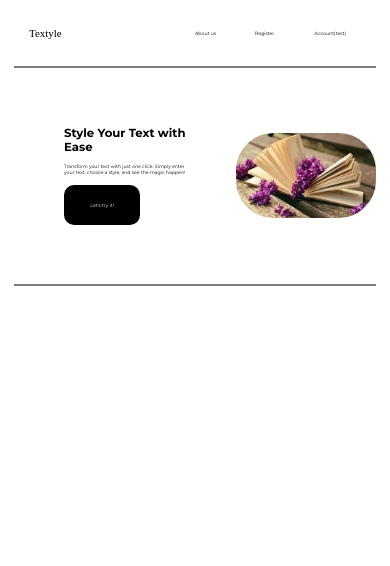
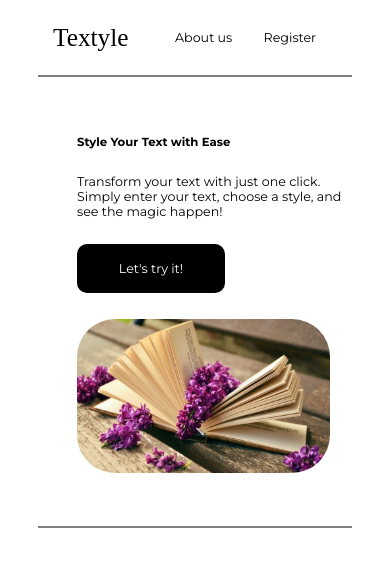
Before and after one commit to Nickolaus-899/Textyle-Frontend, a React (Create React App) app: page / in a window 390 px wide. Shown: the top 566 px of the page. Built offline with nearby package versions, Linux system fonts and the light colour scheme; a web font is replaced by a local one.

Commit message:
mobile view start

```diff
--- a/src/components/css/index.css
+++ b/src/components/css/index.css
@@ -11,6 +11,12 @@
 
 .OptionsStyle > * {
     margin-top: 15px;
+}
+
+@media only screen and (max-width: 800px) {
+    .TranslateWrapper {
+
+    }
 }
 
 /*-------------------------------*/
--- a/src/index.css
+++ b/src/index.css
@@ -20,6 +20,12 @@ code {
   color: black;
 }
 
+@media only screen and (max-width: 800px) {
+  * {
+    font-size: 1.5vh;
+  }
+}
+
 
 ::-webkit-scrollbar {
   width: 5px;
--- a/src/pages/Header.jsx
+++ b/src/pages/Header.jsx
@@ -15,8 +15,6 @@ const Header = (props) => {
                 <a href="/account" className="HeaderLink">Account</a>
             )
             }
-
-            <a href="/account" className="HeaderLink">Account(test)</a>
         </div>
       </div>
   )
--- a/src/pages/css/index.css
+++ b/src/pages/css/index.css
@@ -35,6 +35,26 @@
 
     border-radius: 8rem;
 }
+
+@media only screen and (max-width: 800px) {
+    .HomeItemsWrapper {
+        flex-direction: column;
+
+        align-items: flex-start;
+        justify-items: center;
+    }
+
+    .HomeImage img {
+        width: 20rem;
+
+        border-radius: 3rem;
+    }
+
+    .HomeItemsWrapper > * {
+        margin-left: 10vw;
+    }
+}
+
 
 /* ------------------------------ */
 
@@ -80,20 +100,21 @@
 }
 
 .TextyleLogo {
-    /*border: 1px solid black;*/
-    /*transform: skew(-20deg);*/
-    /*border-radius: 10px;*/
-
-    /*height: 10px;*/
-    /*width: 100px;*/
-
-    /*padding: 8px;*/
-
     font-family: "MonteCarlo", 'sans-serif';
     font-size: 2.8vw;
     text-decoration: none;
 
     transition: color 0.3s ease-in;
+}
+
+@media only screen and (max-width: 800px) {
+    .TextyleLogo {
+        font-size: 3vh;
+    }
+
+    .HeaderLink {
+        min-width: 15vw;
+    }
 }
 
 .TextyleLogo:hover {
```
